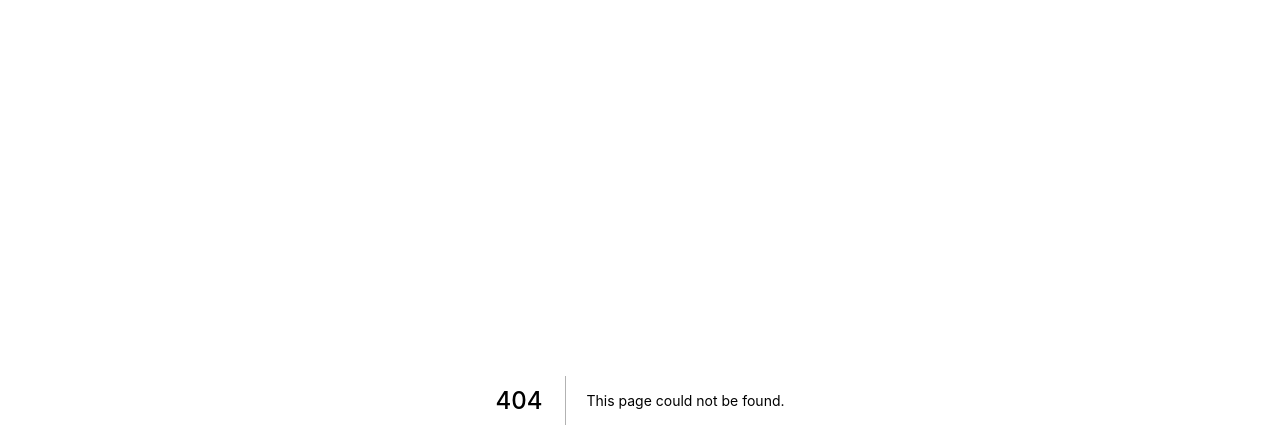
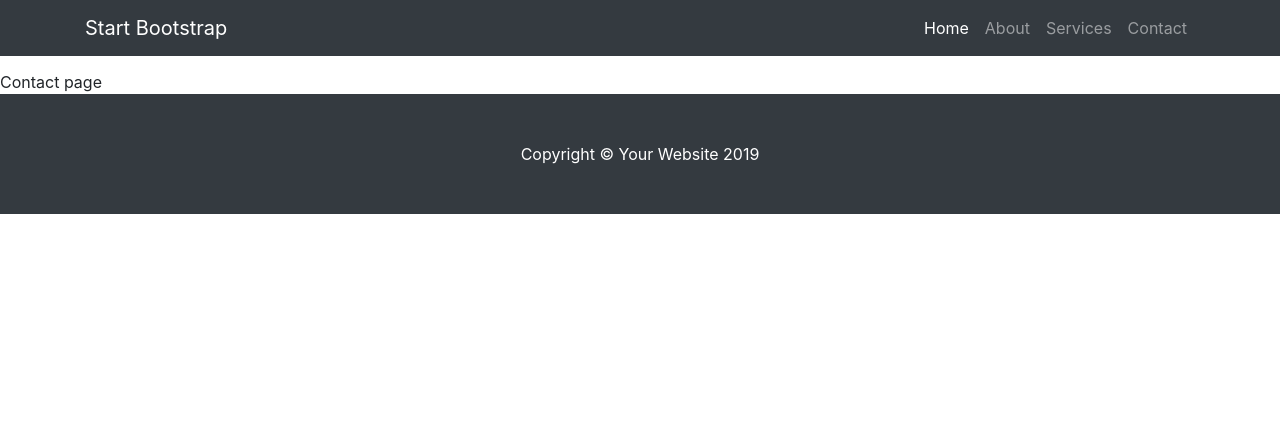
Before and after one commit to serchello/first-next, a Next.js app: page /contact in a window 1280 px wide. Before the commit this address had no page. Shown: the top 448 px of the page. Built offline with nearby package versions, Linux system fonts and the light colour scheme.

Commit message:
add pages and Link

```diff
--- a/components/navbar.js
+++ b/components/navbar.js
@@ -1,3 +1,5 @@
+import Link from 'next/link'
+
 const Navbar = () => {
     return (
 
@@ -10,18 +12,20 @@ const Navbar = () => {
           <div className="collapse navbar-collapse" id="navbarResponsive">
             <ul className="navbar-nav ml-auto">
               <li className="nav-item active">
-                <a className="nav-link" href="#">Home
-                  <span className="sr-only">(current)</span>
-                </a>
+                <Link href="/">
+                  <a className="nav-link" href="#">Home
+                    <span className="sr-only">(current)</span>
+                  </a>
+                </Link>
               </li>
               <li className="nav-item">
-                <a className="nav-link" href="#">About</a>
+                <Link href="/about"><a className="nav-link" href="#">About</a></Link>
               </li>
               <li className="nav-item">
-                <a className="nav-link" href="#">Services</a>
+                <Link href="/services"><a className="nav-link" href="#">Services</a></Link>
               </li>
               <li className="nav-item">
-                <a className="nav-link" href="#">Contact</a>
+                <Link href="/contact"><a className="nav-link" href="#">Contact</a></Link>
               </li>
             </ul>
           </div>
--- a/pages/_app.js
+++ b/pages/_app.js
@@ -1,7 +1,32 @@
 import '../styles/globals.css'
+import Head from 'next/head'
+import styles from '../styles/Home.module.css'
+import Navbar from '../components/navbar'
+import Footer from '../components/footer'
 
 function MyApp({ Component, pageProps }) {
-  return <Component {...pageProps} />
+  return (
+    <>
+      <Head>
+        <title>Home</title>
+        <link rel="stylesheet" href="https://stackpath.bootstrapcdn.com/bootstrap/4.3.1/css/bootstrap.min.css" integrity="sha384-ggOyR0iXCbMQv3Xipma34MD+dH/1fQ784/j6cY/iJTQUOhcWr7x9JvoRxT2MZw1T" crossOrigin="anonymous" />
+        <script src="https://code.jquery.com/jquery-3.3.1.slim.min.js" integrity="sha384-q8i/X+965DzO0rT7abK41JStQIAqVgRVzpbzo5smXKp4YfRvH+8abtTE1Pi6jizo" crossOrigin="anonymous"></script>
+        <script src="https://cdnjs.cloudflare.com/ajax/libs/popper.js/1.14.7/umd/popper.min.js" integrity="sha384-UO2eT0CpHqdSJQ6hJty5KVphtPhzWj9WO1clHTMGa3JDZwrnQq4sF86dIHNDz0W1" crossOrigin="anonymous"></script>
+        <script src="https://stackpath.bootstrapcdn.com/bootstrap/4.3.1/js/bootstrap.min.js" integrity="sha384-JjSmVgyd0p3pXB1rRibZUAYoIIy6OrQ6VrjIEaFf/nJGzIxFDsf4x0xIM+B07jRM" crossOrigin="anonymous"></script>
+      </Head>
+
+      <Navbar />
+      <div className="base-page">
+        <Component {...pageProps} />
+      </div>
+
+      <Footer />
+      <style jsx>{`
+        .base-page{padding-top:70px;}
+      `}
+      </style>
+    </>
+  )
 }
 
 export default MyApp
--- /dev/null
+++ b/pages/contact.js
@@ -0,0 +1,6 @@
+
+
+
+const Contact = () => <div>Contact page</div>
+
+export default Contact
--- a/pages/index.js
+++ b/pages/index.js
@@ -1,26 +1,16 @@
-import React, {useState, useEffect } from 'react'
-import Head from 'next/head'
-import styles from '../styles/Home.module.css'
-import Navbar from '../components/navbar'
+import React from 'react'
+
 import SideMenu from '../components/sideMenu'
 import Carousel from '../components/carousel'
 import MovieList from '../components/movieList'
-import Footer from '../components/footer'
+
 import {getMovies} from '../actions'
 
 const Home = (props) =>{
 
     return (
       <div>
-        <Head>
-          <title>Home</title>
-          <link rel="stylesheet" href="https://stackpath.bootstrapcdn.com/bootstrap/4.3.1/css/bootstrap.min.css" integrity="sha384-ggOyR0iXCbMQv3Xipma34MD+dH/1fQ784/j6cY/iJTQUOhcWr7x9JvoRxT2MZw1T" crossOrigin="anonymous" />
-          <script src="https://code.jquery.com/jquery-3.3.1.slim.min.js" integrity="sha384-q8i/X+965DzO0rT7abK41JStQIAqVgRVzpbzo5smXKp4YfRvH+8abtTE1Pi6jizo" crossOrigin="anonymous"></script>
-          <script src="https://cdnjs.cloudflare.com/ajax/libs/popper.js/1.14.7/umd/popper.min.js" integrity="sha384-UO2eT0CpHqdSJQ6hJty5KVphtPhzWj9WO1clHTMGa3JDZwrnQq4sF86dIHNDz0W1" crossOrigin="anonymous"></script>
-          <script src="https://stackpath.bootstrapcdn.com/bootstrap/4.3.1/js/bootstrap.min.js" integrity="sha384-JjSmVgyd0p3pXB1rRibZUAYoIIy6OrQ6VrjIEaFf/nJGzIxFDsf4x0xIM+B07jRM" crossOrigin="anonymous"></script>
-        </Head>
 
-        <Navbar/>
         <div className="home-page">
         <div className="container">
             <div className="row">
@@ -40,14 +30,7 @@ const Home = (props) =>{
             </div>
           </div>
         </div>
-      <Footer />
-      <style jsx>{`
 
-        .home-page{padding-top:70px;}
-
-      `}
-
-      </style>
     </div>
   )
 
--- /dev/null
+++ b/pages/services.js
@@ -0,0 +1,6 @@
+
+
+
+const Services = () => <div>Services page</div>
+
+export default Services
```
Also changed, not shown: pages/main.js (added).
